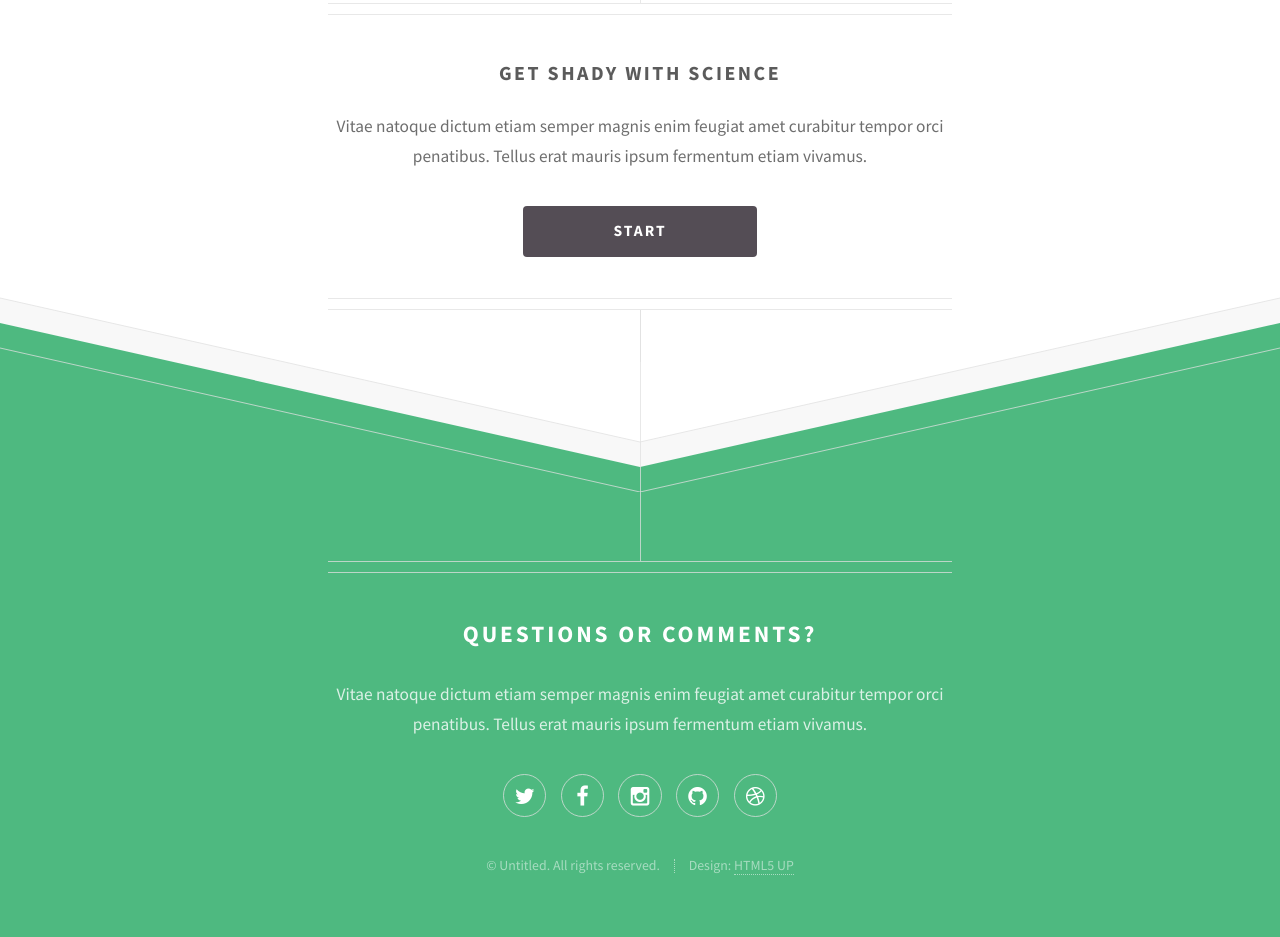
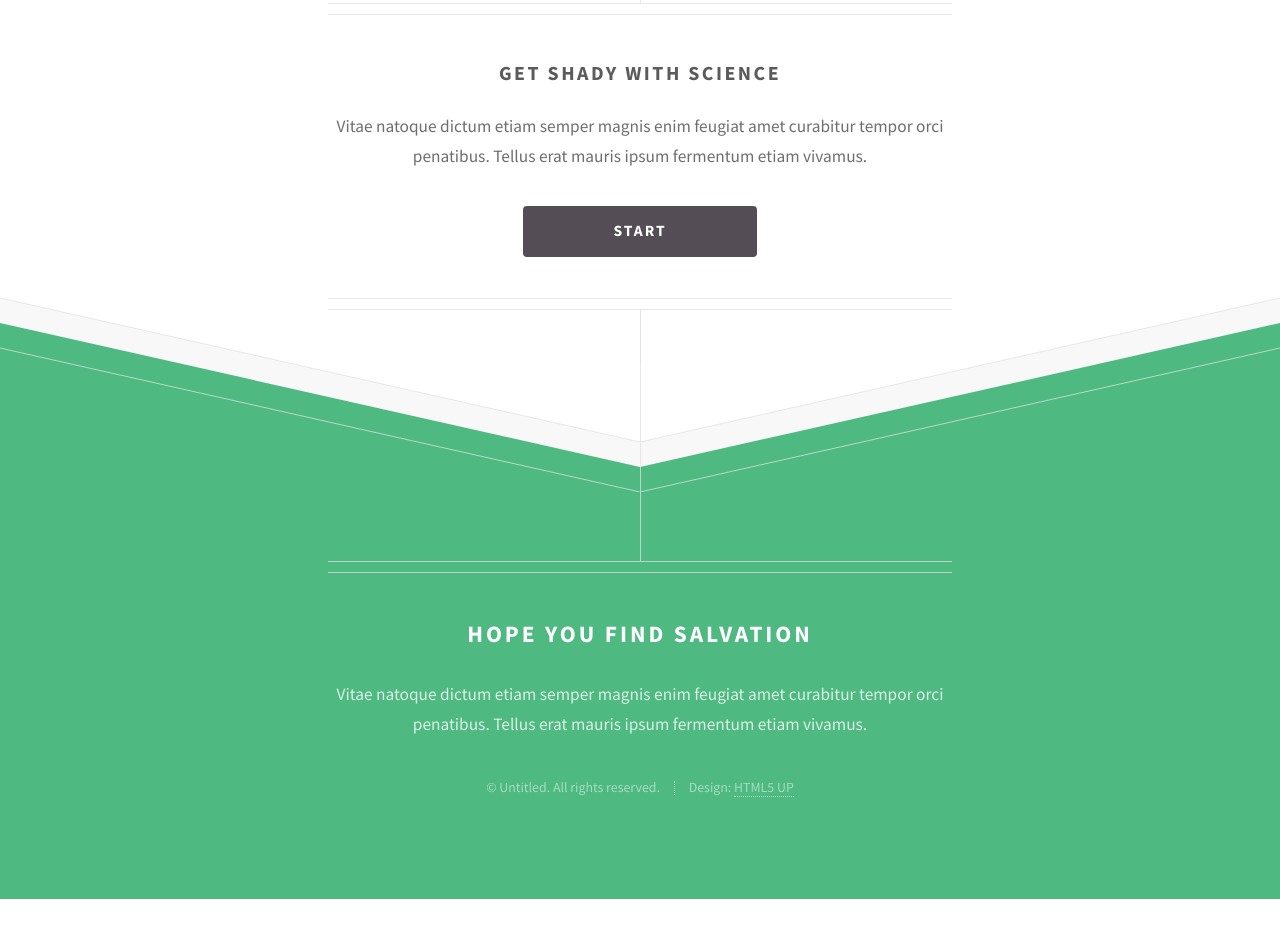
Before and after one commit to MCamner/MCamner.github.io, a plain HTML site: page index.html in a window 1280 px wide. Shown: the part 1854-2791 px from the top of the page. After the commit the page ends 2753 px from the top, so only its background shows below. Drawn offline with Linux system fonts and the light colour scheme.

Commit message:
Update index.html

```diff
--- a/index.html
+++ b/index.html
@@ -227,7 +227,7 @@
 				<div class="container 75%">
 
 					<header class="major last">
-						<h2>Questions or comments?</h2>
+						<h2>Hope you find salvation</h2>
 					</header>
 
 					<p>Vitae natoque dictum etiam semper magnis enim feugiat amet curabitur tempor
@@ -256,13 +256,13 @@
 						</div>
 					</form>-->
 
-					<ul class="icons">
+					<!-- <ul class="icons">
 						<li><a href="#" class="icon fa-twitter"><span class="label">Twitter</span></a></li>
 						<li><a href="#" class="icon fa-facebook"><span class="label">Facebook</span></a></li>
 						<li><a href="#" class="icon fa-instagram"><span class="label">Instagram</span></a></li>
 						<li><a href="#" class="icon fa-github"><span class="label">Github</span></a></li>
 						<li><a href="#" class="icon fa-dribbble"><span class="label">Dribbble</span></a></li>
-					</ul>
+					</ul> -->
 
 					<ul class="copyright">
 						<li>&copy; Untitled. All rights reserved.</li><li>Design: <a href="http://html5up.net">HTML5 UP</a></li>
```
